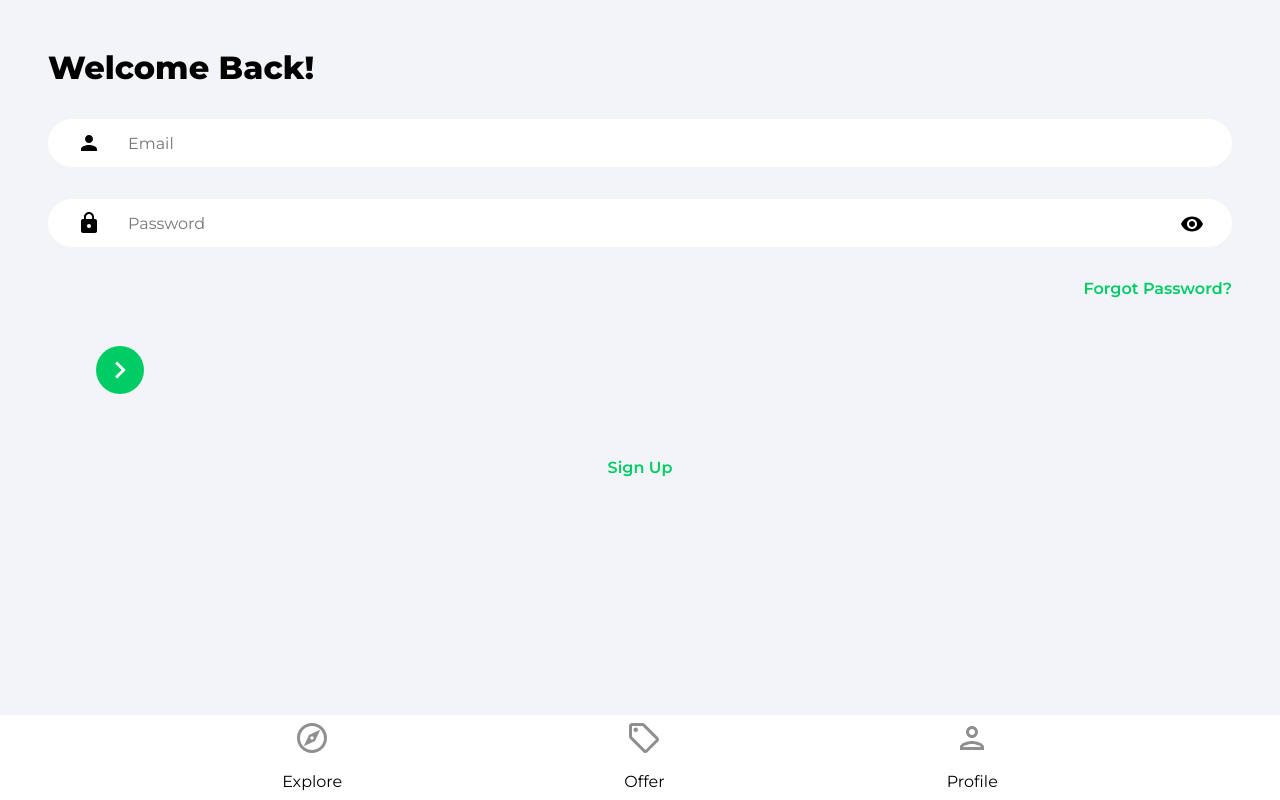
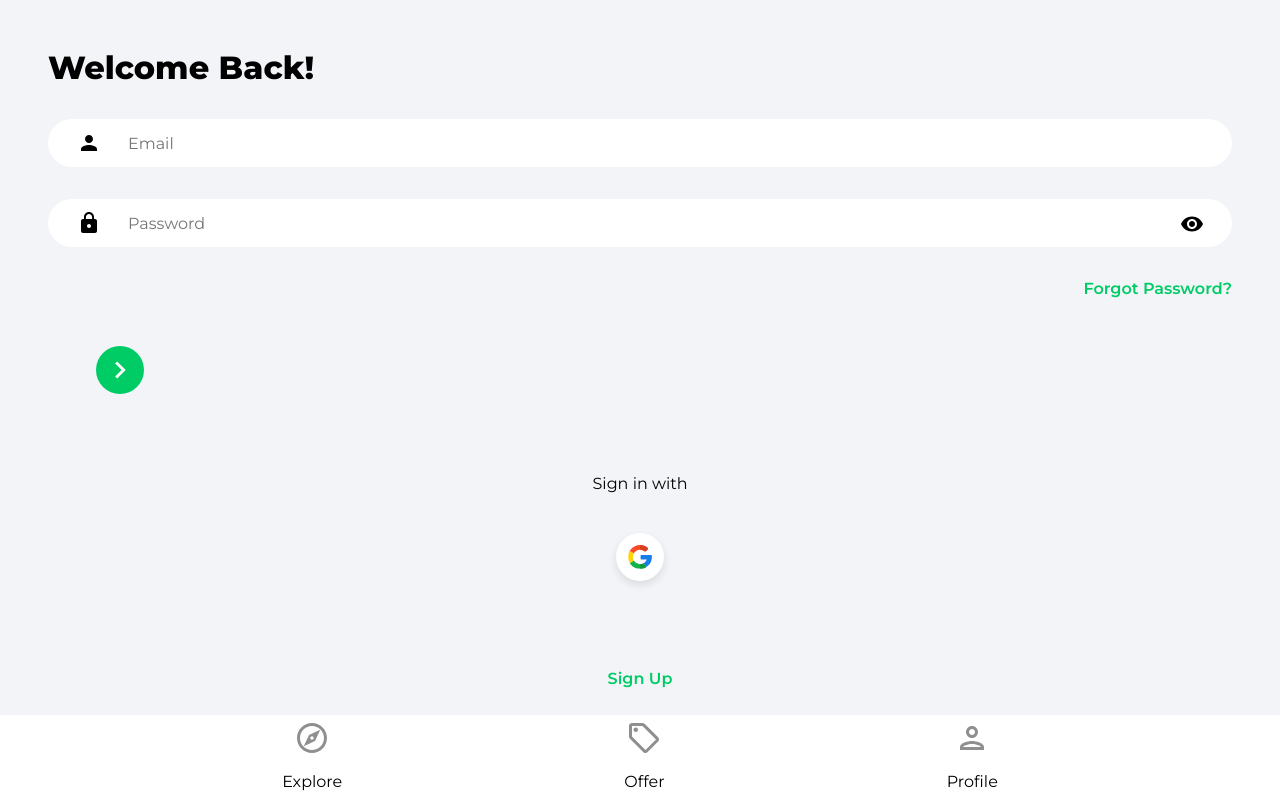
Before and after one commit to ldallalio/house-marketplace, a React (Create React App) app: page /sign-in in a window 1280 px wide. Built offline with nearby package versions, Linux system fonts and the light colour scheme.

Commit message:
added google oAuth

```diff
--- /dev/null
+++ b/src/components/OAuth.jsx
@@ -0,0 +1,45 @@
+import React from 'react';
+import { useLocation, useNavigate } from 'react-router-dom';
+import { getAuth, signInWithPopup, GoogleAuthProvider } from 'firebase/auth';
+import { doc, setDoc, getDoc, serverTimestamp } from 'firebase/firestore';
+import { db } from '../firebase.config';
+import { toast } from 'react-toastify';
+import googleIcon from '../assets/svg/googleIcon.svg';
+
+function OAuth() {
+	const navigate = useNavigate();
+	const location = useLocation();
+	const onGoogleClick = async () => {
+		try {
+			const auth = getAuth();
+			const provider = new GoogleAuthProvider();
+			const result = await signInWithPopup(auth, provider);
+			const user = result.user;
+
+			//Checking for User in Db
+			const docRef = doc(db, 'users', user.uid);
+			const docSnap = await getDoc(docRef);
+			//If user is not in Db, create new user
+			if (!docSnap.exists()) {
+				await setDoc(doc(db, 'users', user.uid), {
+					name: user.displayName,
+					email: user.email,
+					timestamp: serverTimestamp(),
+				});
+			}
+			navigate('/');
+		} catch (error) {
+			toast.error('Something went wrong with login');
+		}
+	};
+	return (
+		<div className='socialLogin'>
+			<p>Sign {location.pathname === '/sign-up' ? 'up' : 'in'} with </p>
+			<button onClick={onGoogleClick} className='socialIconDiv'>
+				<img className='socialIconImg' src={googleIcon} alt='Google' />
+			</button>
+		</div>
+	);
+}
+
+export default OAuth;
--- a/src/pages/SignIn.jsx
+++ b/src/pages/SignIn.jsx
@@ -4,6 +4,7 @@
 import { getAuth, signInWithEmailAndPassword } from 'firebase/auth';
 import { ReactComponent as ArrowRightIcon } from '../assets/svg/keyboardArrowRightIcon.svg';
 import visibilityIcon from '../assets/svg/visibilityIcon.svg';
+import OAuth from '../components/OAuth';
 
 function SignIn() {
 	const [showPassword, setShowPassword] = useState(false);
@@ -82,7 +83,7 @@
 						</button>
 					</div>
 				</form>
-				{/* Google OAuth  */}
+				<OAuth />
 				<Link to='/sign-up' className='registerLink'>
 					Sign Up
 				</Link>
--- a/src/pages/SignUp.jsx
+++ b/src/pages/SignUp.jsx
@@ -10,6 +10,7 @@
 import { db } from '../firebase.config';
 import { ReactComponent as ArrowRightIcon } from '../assets/svg/keyboardArrowRightIcon.svg';
 import visibilityIcon from '../assets/svg/visibilityIcon.svg';
+import OAuth from '../components/OAuth';
 
 function SignUp() {
 	const [showPassword, setShowPassword] = useState(false);
@@ -107,7 +108,7 @@
 						</button>
 					</div>
 				</form>
-				{/* Google OAuth  */}
+				<OAuth></OAuth>
 				<Link to='/sign-in' className='registerLink'>
 					Sign In
 				</Link>
```
